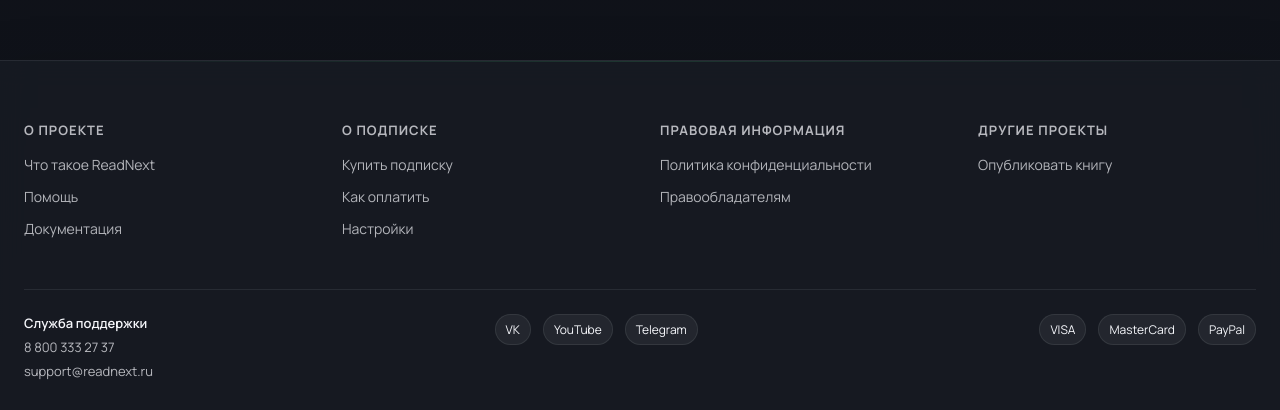
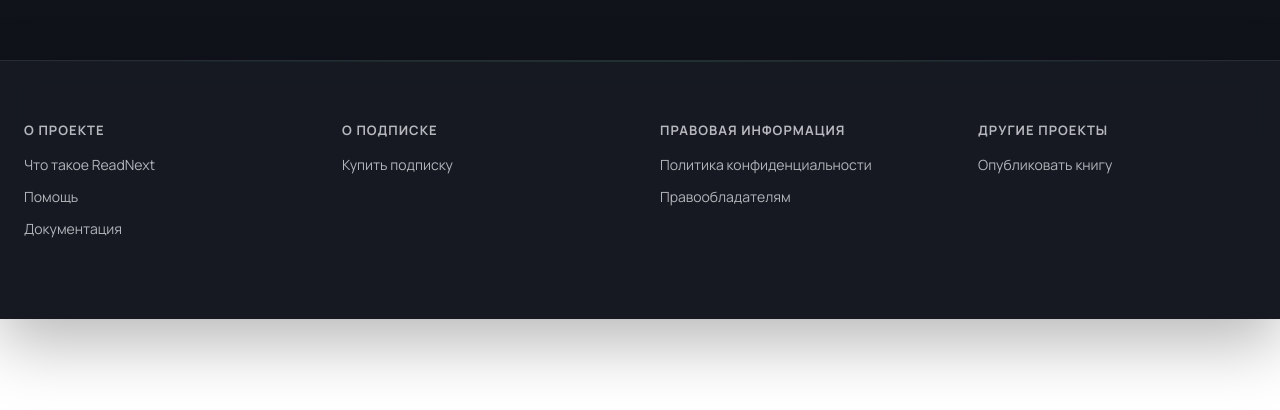
Before and after one commit to humblestudent123/Book-ekz, a React (Create React App) app: page /library/book/1 in a window 1280 px wide. Shown: the part 950-1360 px from the top of the page. After the commit the page ends 1269 px from the top, so only its background shows below. Built offline with nearby package versions, Linux system fonts and the light colour scheme.

Commit message:
footer-changes

```diff
--- a/src/App.css
+++ b/src/App.css
@@ -195,6 +195,7 @@ body {
   display: flex;
   flex-wrap: wrap;
   align-items: center;
+  justify-content: flex-end;
   gap: 14px;
 }
 
--- a/src/pages/Library/Library.jsx
+++ b/src/pages/Library/Library.jsx
@@ -130,29 +130,13 @@ export default function Library() {
               ))}
             </select>
           </label>
-
-          {isFiltering ? (
-            <div className="toolbar-actions">
-              <button
-                className="toolbar-button"
-                type="button"
-                onClick={() => {
-                  setQuery('');
-                  setSelectedGenre('all');
-                }}
-                data-testid="reset-filters"
-              >
-                Сбросить
-              </button>
-            </div>
-          ) : null}
         </section>
       </header>
 
       <main className="main-grid">
         {isFiltering ? (
           <BookList
-            title="Результаты фильтрации"
+            title="Результаты поиска"
             books={filteredBooks}
             onSelect={openBookPreview}
             emptyMessage="По этим условиям ничего не найдено."
--- a/src/widgets/Footer/Footer.jsx
+++ b/src/widgets/Footer/Footer.jsx
@@ -11,25 +11,7 @@ export default function Footer() {
         ))}
       </div>
 
-      <div className="footer-bottom">
-        <div className="footer-support">
-          <div>Служба поддержки</div>
-          <div>8 800 333 27 37</div>
-          <div>support@readnext.ru</div>
-        </div>
 
-        <div className="footer-social">
-          <span>VK</span>
-          <span>YouTube</span>
-          <span>Telegram</span>
-        </div>
-
-        <div className="footer-payments">
-          <span>VISA</span>
-          <span>MasterCard</span>
-          <span>PayPal</span>
-        </div>
-      </div>
     </footer>
   );
 }
--- a/src/widgets/Footer/footer.data.js
+++ b/src/widgets/Footer/footer.data.js
@@ -5,7 +5,7 @@ export const FOOTER_SECTIONS = [
   },
   {
     title: 'О подписке',
-    links: ['Купить подписку', 'Как оплатить', 'Настройки'],
+    links: ['Купить подписку',],
   },
   {
     title: 'Правовая информация',
--- a/src/widgets/Reader/ReaderModal.css
+++ b/src/widgets/Reader/ReaderModal.css
@@ -194,6 +194,12 @@
   transition: 0.2s;
 }
 
+
+
+.quote-delete-btn:hover {
+  background: rgba(255, 107, 107, 0.1);
+}
+
 .quote-delete-btn:hover {
   background: rgba(255, 107, 107, 0.1);
 }
@@ -247,3 +253,31 @@
 .quotes-toggle-btn:hover {
   background: #2f2f2f;
 }
+
+
+
+/* крестик */
+
+
+
+/* =========================
+   CLOSE BUTTON
+========================= */
+.reader-modal.black-theme .reader-close {
+  position: absolute !important;
+  top: 20px !important;
+  right: 20px !important;
+  background: transparent !important;
+  border: none !important;
+  font-size: 28px !important;
+  font-weight: 600 !important;
+  color: #fff !important;
+  cursor: pointer !important;
+  transition: color 0.2s, transform 0.2s !important;
+  line-height: 1 !important;
+}
+
+.reader-modal.black-theme .reader-close:hover {
+  color: #22c55e !important; /* зелёный при наведении */
+  transform: rotate(90deg) scale(1.2) !important;
+}
```
Also changed, not shown: 1 other file (tests, documents, lock files or other folders).
